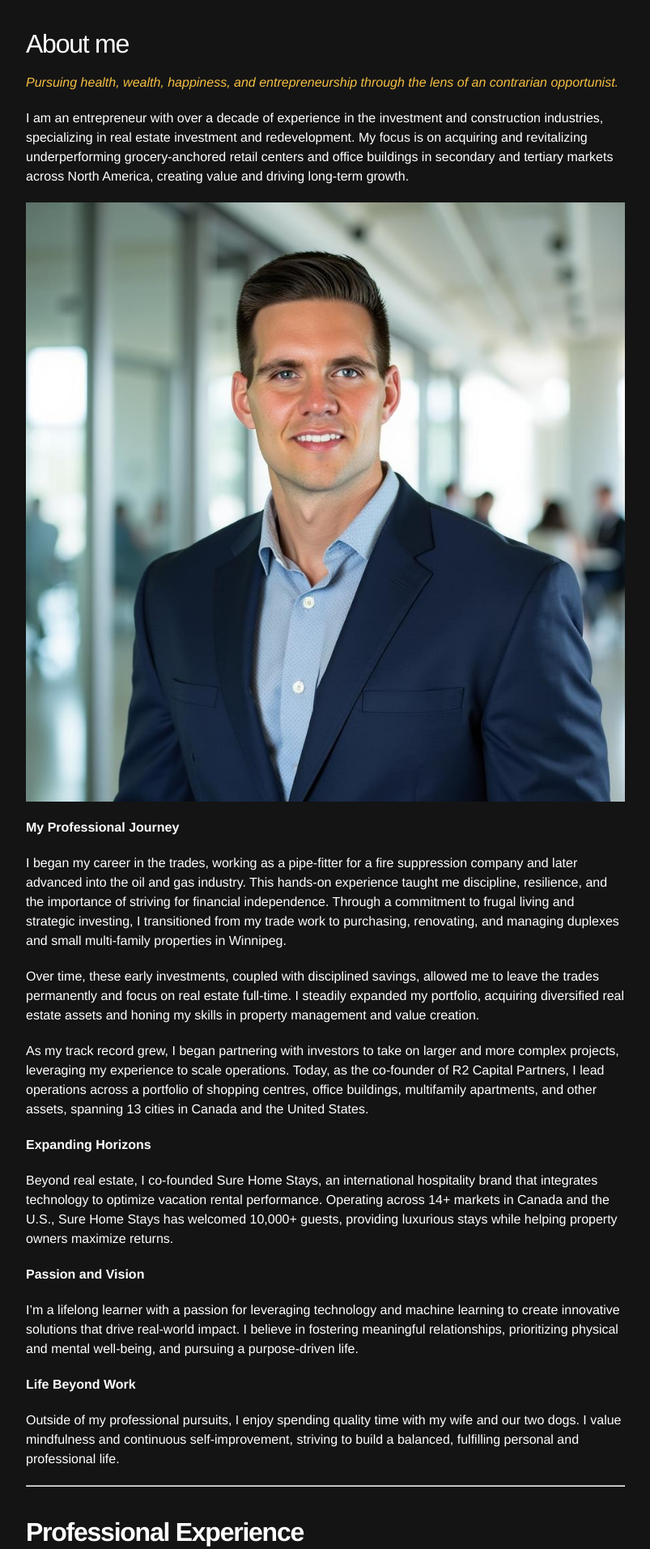
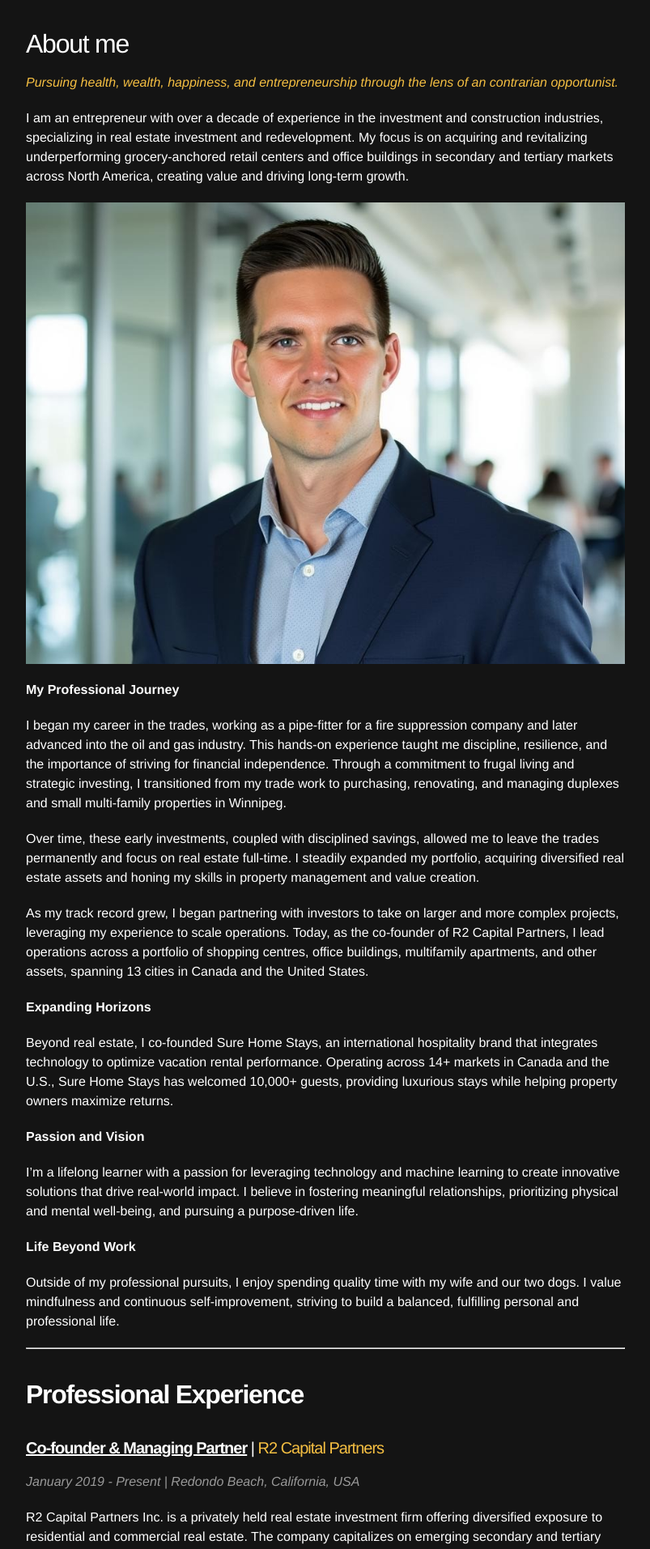
Before and after one commit to spenriche/spenriche.github.io, a Jekyll site: the page built from _pages/about.md, in a window 1280 px wide. Shown: the part 566-2479 px from the top of the page at 81% size, without its empty margins (238-1041 px from the left). Built offline with Jekyll 4.4.1, drawn with Linux system fonts in a browser that asks for light colours.

```diff
--- a/_pages/about.md
+++ b/_pages/about.md
@@ -21,7 +21,7 @@ Thanks for joining me on this journey—I’m excited to share, grow, and learn
 
 I am an entrepreneur with over a decade of experience in the investment and construction industries, specializing in real estate investment and redevelopment. My focus is on acquiring and revitalizing underperforming grocery-anchored retail centers and office buildings in secondary and tertiary markets across North America, creating value and driving long-term growth.
 
-![Alt text](/assets/images/29.jpeg){: .small-image}
+![Alt text](/assets/images/291.jpeg){: .small-image}
 
 **My Professional Journey**
 
```
